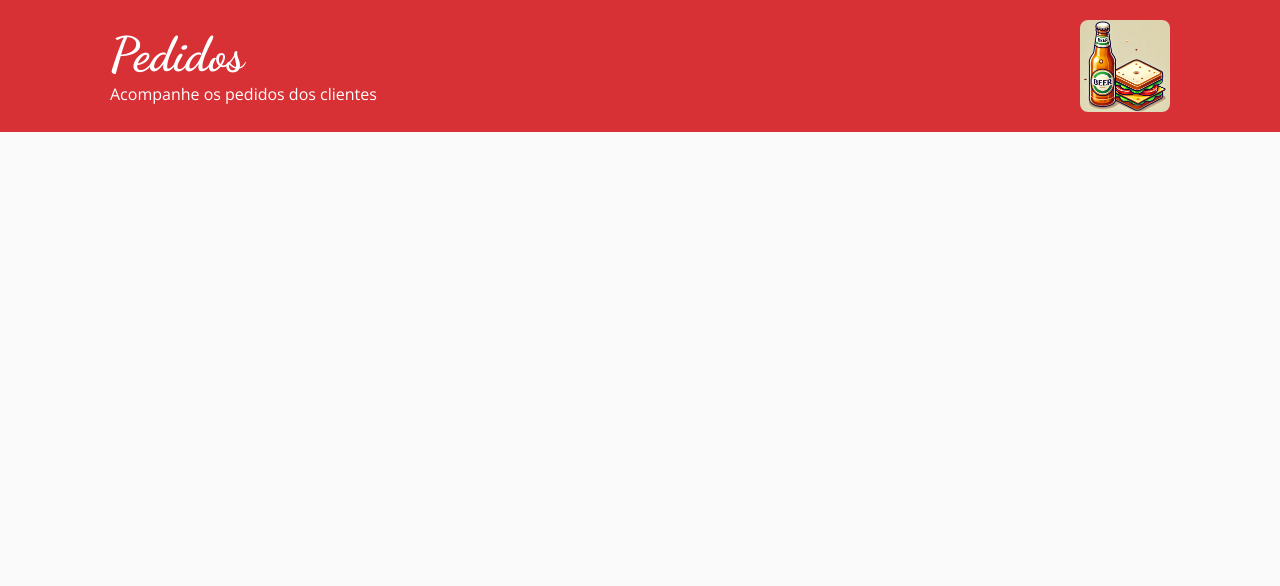
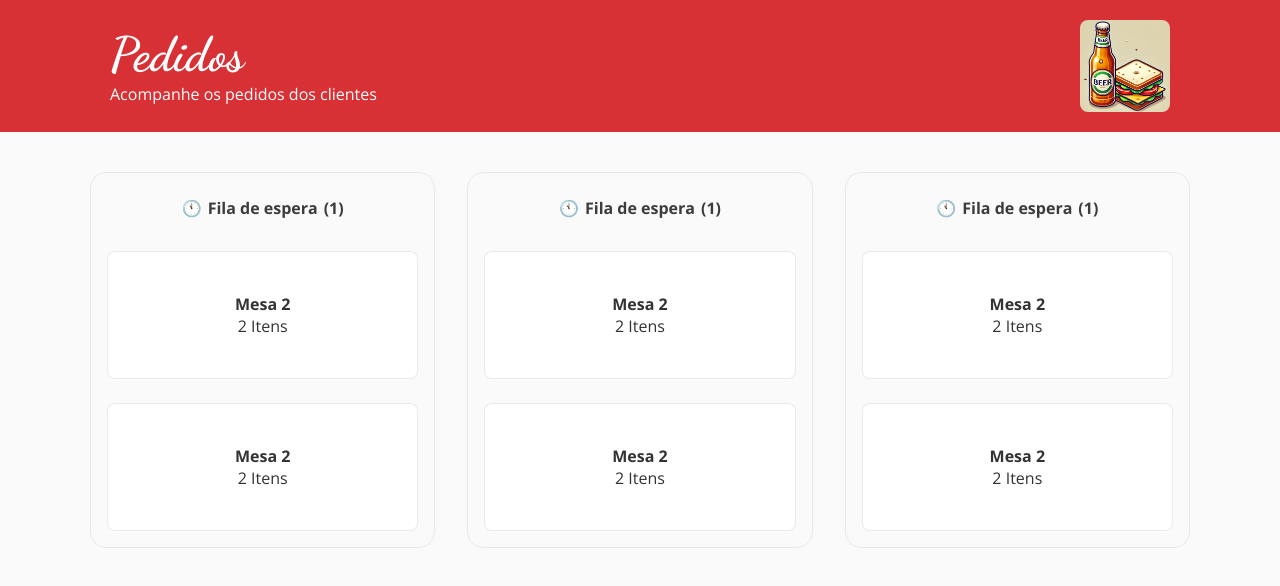
Before and after one commit to ViniFernandesDev/BagualApp, a React (Vite) app in the folder FRONT/: page / in a window 1280 px wide. Shown: the top 586 px of the page. Built offline with nearby package versions, Linux system fonts and the light colour scheme.

Commit message:
feat/orders

```diff
--- a/FRONT/src/App.tsx
+++ b/FRONT/src/App.tsx
@@ -1,11 +1,11 @@
 import { Header } from "./components/Header";
-
+import { Orders } from "./components/Orders";
 
 export function App() {
   return (
     <>
         <Header />
-
+        <Orders />
     </>
   )
 }
--- /dev/null
+++ b/FRONT/src/components/Orders/index.tsx
@@ -0,0 +1,62 @@
+
+import { Board, Container, OrdersContainer } from './styles';
+
+export const Orders = () => {
+    return (
+        <Container>
+            <Board>
+                <header>
+                    <span>🕚</span>
+                    <strong>Fila de espera</strong>
+                    <span>(1)</span>
+                </header>
+
+                <OrdersContainer type='button'>
+                    <strong>Mesa 2</strong>
+                    <span>2 Itens</span>
+                </OrdersContainer>
+
+                <OrdersContainer type='button'>
+                    <strong>Mesa 2</strong>
+                    <span>2 Itens</span>
+                </OrdersContainer>
+            </Board>
+
+            <Board>
+                <header>
+                    <span>🕚</span>
+                    <strong>Fila de espera</strong>
+                    <span>(1)</span>
+                </header>
+
+                <OrdersContainer type='button'>
+                    <strong>Mesa 2</strong>
+                    <span>2 Itens</span>
+                </OrdersContainer>
+
+                <OrdersContainer type='button'>
+                    <strong>Mesa 2</strong>
+                    <span>2 Itens</span>
+                </OrdersContainer>
+            </Board>
+
+            <Board>
+                <header>
+                    <span>🕚</span>
+                    <strong>Fila de espera</strong>
+                    <span>(1)</span>
+                </header>
+
+                <OrdersContainer type='button'>
+                    <strong>Mesa 2</strong>
+                    <span>2 Itens</span>
+                </OrdersContainer>
+
+                <OrdersContainer type='button'>
+                    <strong>Mesa 2</strong>
+                    <span>2 Itens</span>
+                </OrdersContainer>
+            </Board>
+        </Container>
+    );
+};
--- /dev/null
+++ b/FRONT/src/components/Orders/styles.ts
@@ -0,0 +1,44 @@
+import styled from 'styled-components';
+
+export const Container = styled.div`
+    width: 100%;
+    max-width: 1100px;
+    margin: 40px auto;
+    display: flex;
+    gap: 32px;
+`
+
+export const Board = styled.div`
+    padding: 16px;
+    font-weight: 600;
+    border: 1px solid rgba(204, 204, 204, 0.4);
+    border-radius: 16px;
+    color: #3c3c3c;
+    flex: 1;
+
+    header {
+        padding: 8px;
+        display: flex;
+        justify-content: center;
+        align-items: center;
+        gap: 6px;
+    }
+`
+
+export const OrdersContainer = styled.button`
+    height: 128px;
+    width: 100%;
+    border: 1px solid rgba(204, 204, 204, 0.4);
+    display: flex;
+    justify-content: center;
+    flex-direction: column;
+    align-items: center;
+    background: #ffffff;
+    border-radius: 8px;
+    margin-top: 24px;
+    transition: 0.3s all;
+
+    &:hover {
+        background: #fae9e9;
+    }
+`
```
